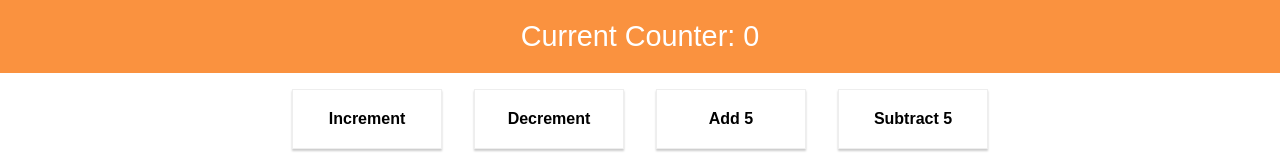
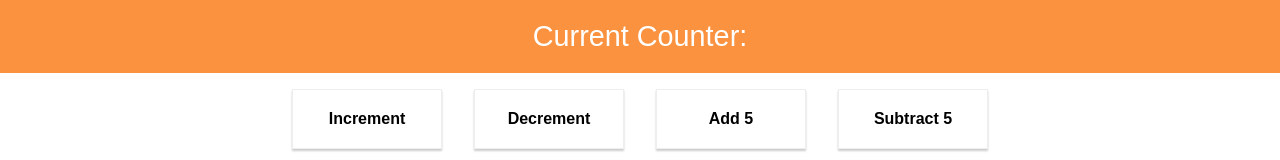
Before and after one commit to CristianPeralta/redux-counter, a React (Create React App) app: page / in a window 1280 px wide. Shown: the top 160 px of the page. Built offline with nearby package versions, Linux system fonts and the light colour scheme.

Commit message:
connect Counter with redux

```diff
--- a/package.json
+++ b/package.json
@@ -3,8 +3,8 @@
   "version": "0.1.0",
   "private": true,
   "dependencies": {
-    "react": "^16.0.0",
-    "react-dom": "^16.0.0",
+    "react": "^16.13.0",
+    "react-dom": "^16.13.0",
     "react-redux": "^7.2.0",
     "react-scripts": "1.0.13",
     "redux": "^4.0.5"
--- a/src/containers/Counter/Counter.js
+++ b/src/containers/Counter/Counter.js
@@ -1,5 +1,5 @@
 import React, { Component } from 'react';
-
+import { connect } from 'react-redux';
 import CounterControl from '../../components/CounterControl/CounterControl';
 import CounterOutput from '../../components/CounterOutput/CounterOutput';
 
@@ -28,7 +28,7 @@ class Counter extends Component {
     render () {
         return (
             <div>
-                <CounterOutput value={this.state.counter} />
+                <CounterOutput value={this.state.ctr} />
                 <CounterControl label="Increment" clicked={() => this.counterChangedHandler( 'inc' )} />
                 <CounterControl label="Decrement" clicked={() => this.counterChangedHandler( 'dec' )}  />
                 <CounterControl label="Add 5" clicked={() => this.counterChangedHandler( 'add', 5 )}  />
@@ -38,4 +38,10 @@ class Counter extends Component {
     }
 }
 
-export default Counter;
+const mapStateToProps = state => {
+    return {
+        ctr: state.counter,
+    };
+};
+
+export default connect(mapStateToProps)(Counter);
--- a/src/index.js
+++ b/src/index.js
@@ -3,7 +3,7 @@ import ReactDOM from 'react-dom';
 import './index.css';
 import { createStore } from 'redux';
 import { Provider } from 'react-redux';
-import reducer from '../store/reducer';
+import reducer from './store/reducer';
 import App from './App';
 import registerServiceWorker from './registerServiceWorker';
 
```
Also changed, not shown: src/store/reducer.js (renamed from store/reducer.js), 1 other file (tests, documents, lock files or other folders).
